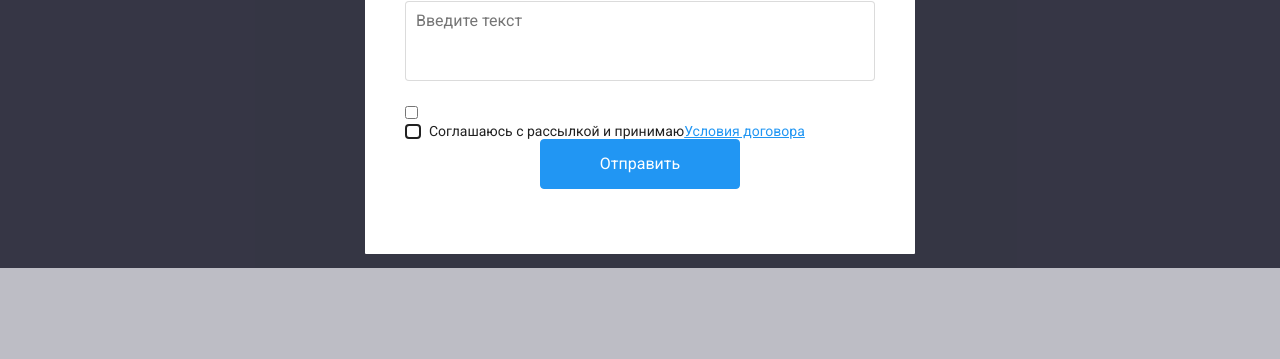
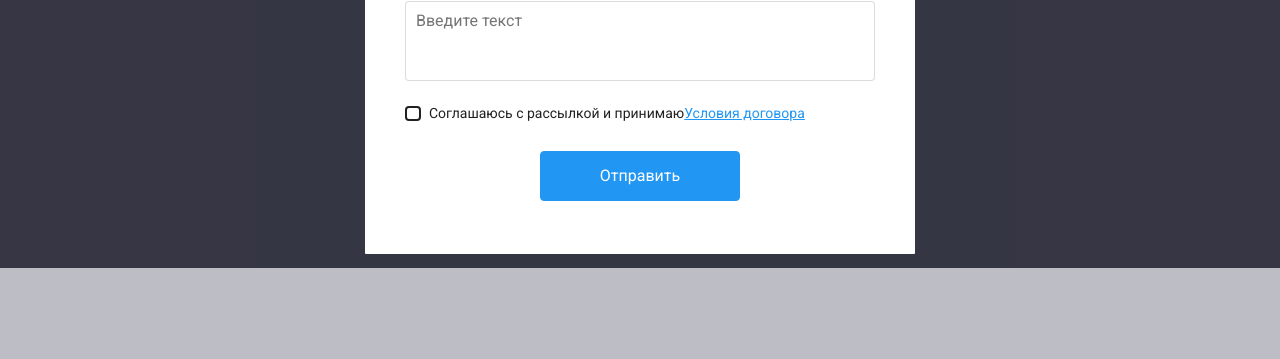
Before and after one commit to Svetlana-Chalaya/goit-markup-hw-06, a plain HTML site: page index.html in a window 1280 px wide. Both pictures are taken after a click on the button "Заказать услугу". Shown: the part 421-780 px from the top of the page. Drawn offline with nearby package versions, Linux system fonts and the light colour scheme.

Commit message:
margin for button modal

```diff
--- a/css/styles.css
+++ b/css/styles.css
@@ -1017,6 +1017,7 @@ header {
   background-color: var(--accent-color);
   border-radius: 4px;
   border: 1px solid #2196f3;
+  margin-top: 30px;
 }
 
 button {
--- a/index.html
+++ b/index.html
@@ -574,7 +574,7 @@
           <div>
             <input
               type="checkbox"
-              class="input-check"
+              class="input-check visually-hidden"
               id="input-check"
               name="policy"
               value="on"
```
